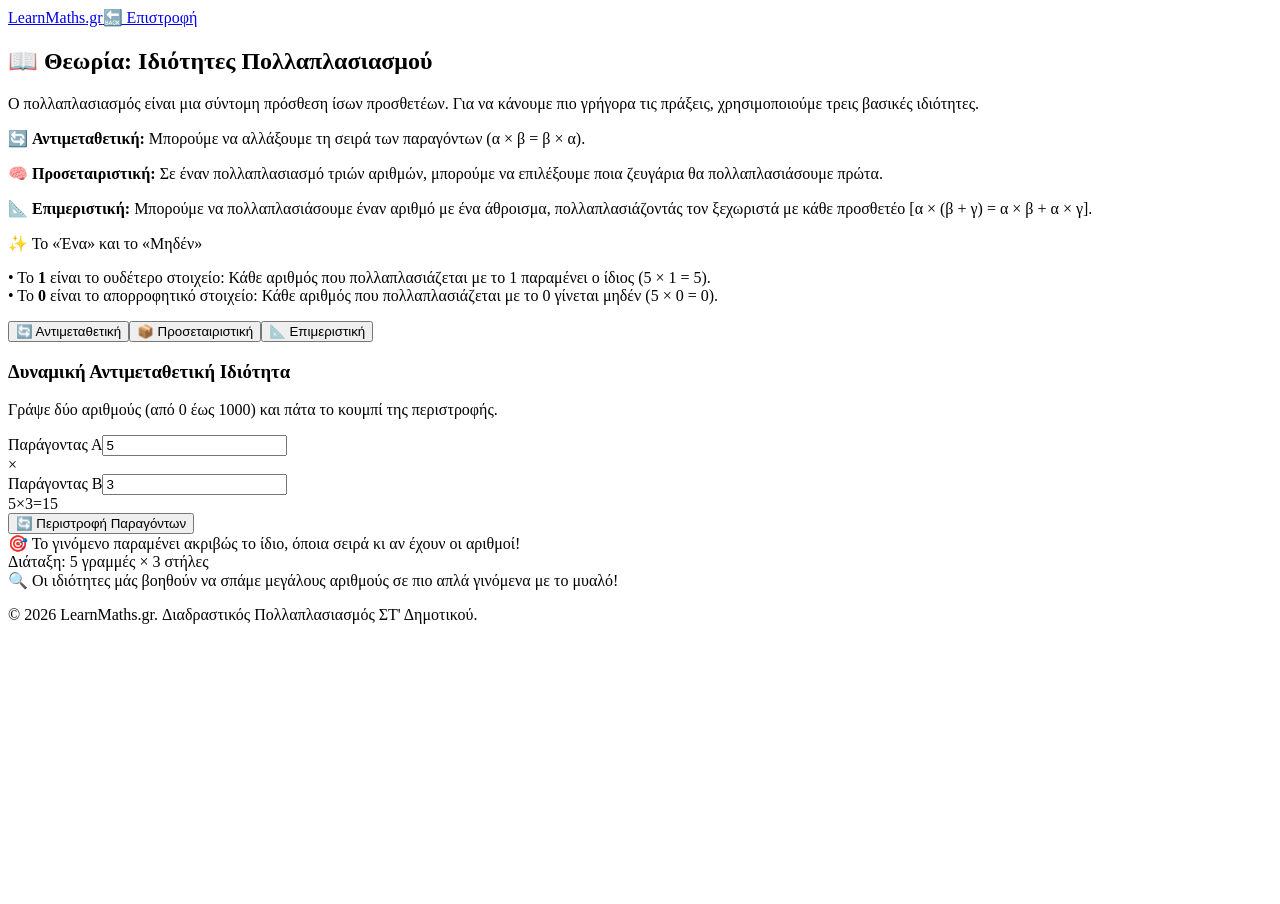
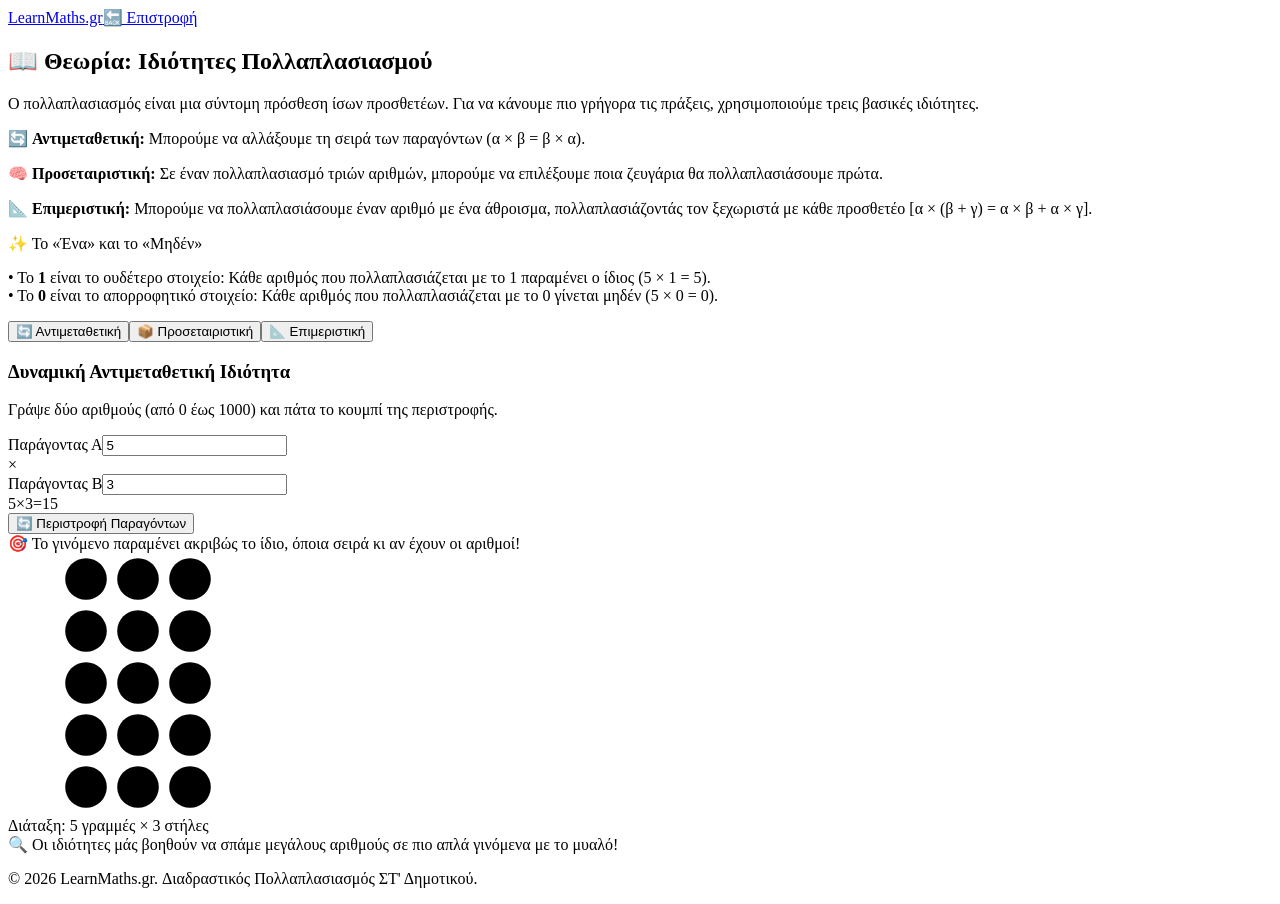
Before and after one commit to gkrimpas-lab/learn-maths-2026, a Next.js app: page /st-dimotikou/6-pollaplasiasmos in a window 1280 px wide. Before the commit the page ends 800 px from the top, so only its background shows below. Built offline with nearby package versions, Linux system fonts and the light colour scheme.

Commit message:
Update 6-pollaplasiasmos.js

```diff
--- a/pages/st-dimotikou/6-pollaplasiasmos.js
+++ b/pages/st-dimotikou/6-pollaplasiasmos.js
@@ -4,7 +4,7 @@ import Head from 'next/head';
 import Link from 'next/link';
 import { LAYOUT } from '../../shared/layout-config';
 
-// ΜΕΤΑΒΛΗΤΕΣ ΟΡΙΩΝ (Μπορείτε να τις αλλάξετε εύκολα εδώ)
+// ΜΕΤΑΒΛΗΤΕΣ ΟΡΙΩΝ
 const LIMITS = {
   MIN_VALUE: 0,
   MAX_VALUE: 1000,
@@ -58,6 +58,42 @@ export default function PollaplasiasmosPage() {
     if (cleanVal.length <= 2) {
       setter(cleanVal);
     }
+  };
+
+  // Δυναμική σχεδίαση των κύκλων με απόλυτο μαθηματικό έλεγχο θέσης (SVG)
+  const renderVisualDots = () => {
+    const dots = [];
+    const containerSize = 260; // Σταθερό μέγεθος SVG box
+
+    // Υπολογισμός δυναμικού μεγέθους ακτίνας και αποστάσεων με βάση τις στήλες/σειρές
+    const cellW = containerSize / currentCols;
+    const cellH = containerSize / currentRows;
+    const cellSize = Math.min(cellW, cellH);
+
+    // Η ακτίνα ορίζεται στο 40% του διαθέσιμου κελιού για να υπάρχει πάντα κενό (padding) μεταξύ τους
+    const radius = cellSize * 0.4;
+
+    // Κεντράρισμα του πλέγματος μέσα στο SVG container
+    const offsetX = (containerSize - (currentCols * cellSize)) / 2;
+    const offsetY = (containerSize - (currentRows * cellSize)) / 2;
+
+    for (let r = 0; r < currentRows; r++) {
+      for (let c = 0; c < currentCols; c++) {
+        const cx = offsetX + (c * cellSize) + (cellSize / 2);
+        const cy = offsetY + (r * cellSize) + (cellSize / 2);
+
+        dots.push(
+          <circle
+            key={`${r}-${c}`}
+            cx={cx}
+            cy={cy}
+            r={radius}
+            className="fill-gradient-to-br from-amber-400 to-orange-500 stroke-orange-600 stroke-[1] drop-shadow-sm transition-all duration-300"
+          />
+        );
+      }
+    }
+    return dots;
   };
 
   return (
@@ -260,12 +296,17 @@ export default function PollaplasiasmosPage() {
               {activeTab === 'antimetathetiki' && (
                 <div className="my-auto flex flex-col items-center gap-4 w-full px-4 text-center">
                   {antimetathetikiResult <= LIMITS.MAX_VISUAL_DOTS && currentRows > 0 && currentCols > 0 ? (
-                    /* ΕΜΦΑΝΙΣΗ ΠΛΕΓΜΑΤΟΣ ΜΟΝΟ ΑΝ ΕΙΝΑΙ ΜΙΚΡΟΣ Ο ΑΡΙΘΜΟΣ */
+                    /* ΔΙΟΡΘΩΜΕΝΟ SVG ΠΛΕΓΜΑ ΓΙΑ ΑΠΟΛΥΤΗ ΑΠΟΣΤΑΣΗ ΚΑΙ ΜΕΓΕΘΟΣ ΜΠΑΛΩΝ */
                     <div className="flex flex-col items-center gap-3">
-                      <div className="grid gap-2 p-4 bg-slate-50 rounded-2xl border shadow-inner max-w-xs mx-auto justify-center" style={{ gridTemplateColumns: `repeat(${currentCols}, minmax(0, 1fr))` }}>
-                        {[...Array(currentRows * currentCols)].map((_, i) => (
-                          <div key={i} className="w-6 h-6 md:w-7 md:h-7 rounded-full bg-gradient-to-br from-amber-400 to-orange-500 shadow-sm animate-fade-in" />
-                        ))}
+                      <div className="bg-slate-50 p-3 rounded-2xl border shadow-inner">
+                        <svg
+                          width="260"
+                          height="260"
+                          viewBox="0 0 260 260"
+                          className="bg-white rounded-xl overflow-hidden"
+                        >
+                          {renderVisualDots()}
+                        </svg>
                       </div>
                       <span className="text-xs font-bold text-slate-400">Διάταξη: {currentRows} γραμμές × {currentCols} στήλες</span>
                     </div>
@@ -274,7 +315,7 @@ export default function PollaplasiasmosPage() {
                     <div className="bg-slate-50 border border-slate-100 p-6 rounded-2xl max-w-xs mx-auto text-slate-500 text-sm font-medium space-y-2 shadow-inner">
                       <p>📏 <strong>Μεγάλοι Αριθμοί!</strong></p>
                       <p className="text-xs text-slate-400 leading-relaxed">
-                        Το γινόμενο ({antimetathetikiResult.toLocaleString('el-GR')}) είναι πολύ μεγάλο για να σχεδιαστεί με κουκκίδες στην οθόνη, αλλά η ιδιότητα παραμένει σε ισχύ!
+                        Το γινόμενο ({antimetathetikiResult.toLocaleString('el-GR')}) είναι μεγάλο για να σχεδιαστεί με κουκκίδες στην οθόνη, αλλά η ιδιότητα παραμένει σε ισχύ!
                       </p>
                     </div>
                   )}
```
